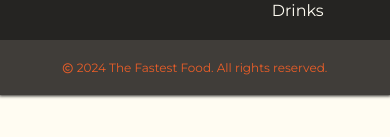
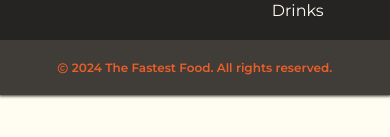
Before and after one commit to MatGom/the-fastest-food, a React (Vite) app: page / in a window 390 px wide. Shown: the part 301-438 px from the top of the page. Built offline with nearby package versions, Linux system fonts and the light colour scheme.

Commit message:
Add media queries for the Footer component

```diff
--- a/src/components/Footer/Footer.module.css
+++ b/src/components/Footer/Footer.module.css
@@ -42,5 +42,12 @@
 }
 
 .footerLowerText {
+  font-weight: 600;
   font-size: 12px;
 }
+
+@media (min-width: 1921px) {
+  .footerUpper {
+    justify-content: space-evenly;
+  }
+}
```
